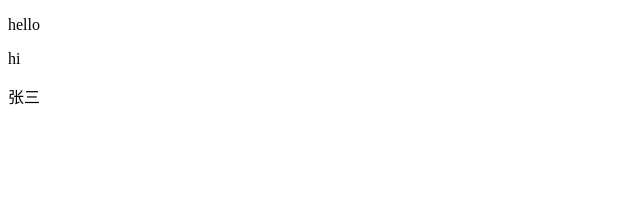
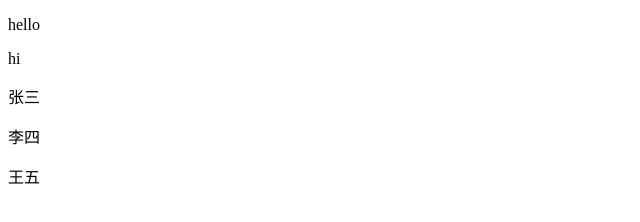
Before and after one commit to 269693659/cs_1803, a plain HTML site: page index.html in a window 1280 px wide. Shown: the full height of the page, 0-640 px from the left. Drawn offline with Linux system fonts and the light colour scheme.

Commit message:
王五提交

```diff
--- a/index.html
+++ b/index.html
@@ -8,5 +8,7 @@
 	<p>hello</p>
 	<p>hi</p>
 	<p>张三</p>
+	<p>李四</p>
+	<p>王五</p>
 </body>
 </html>
```
